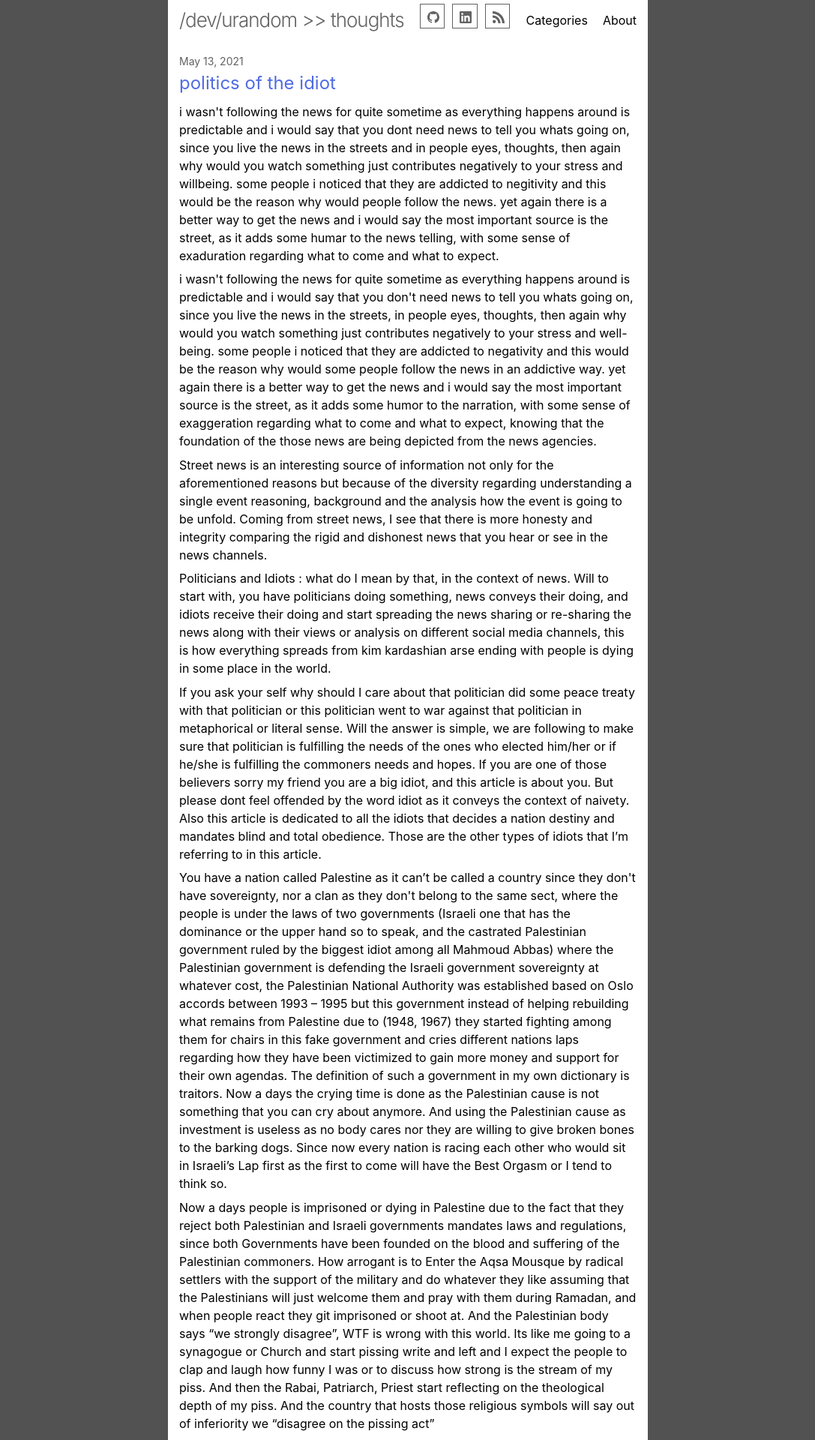
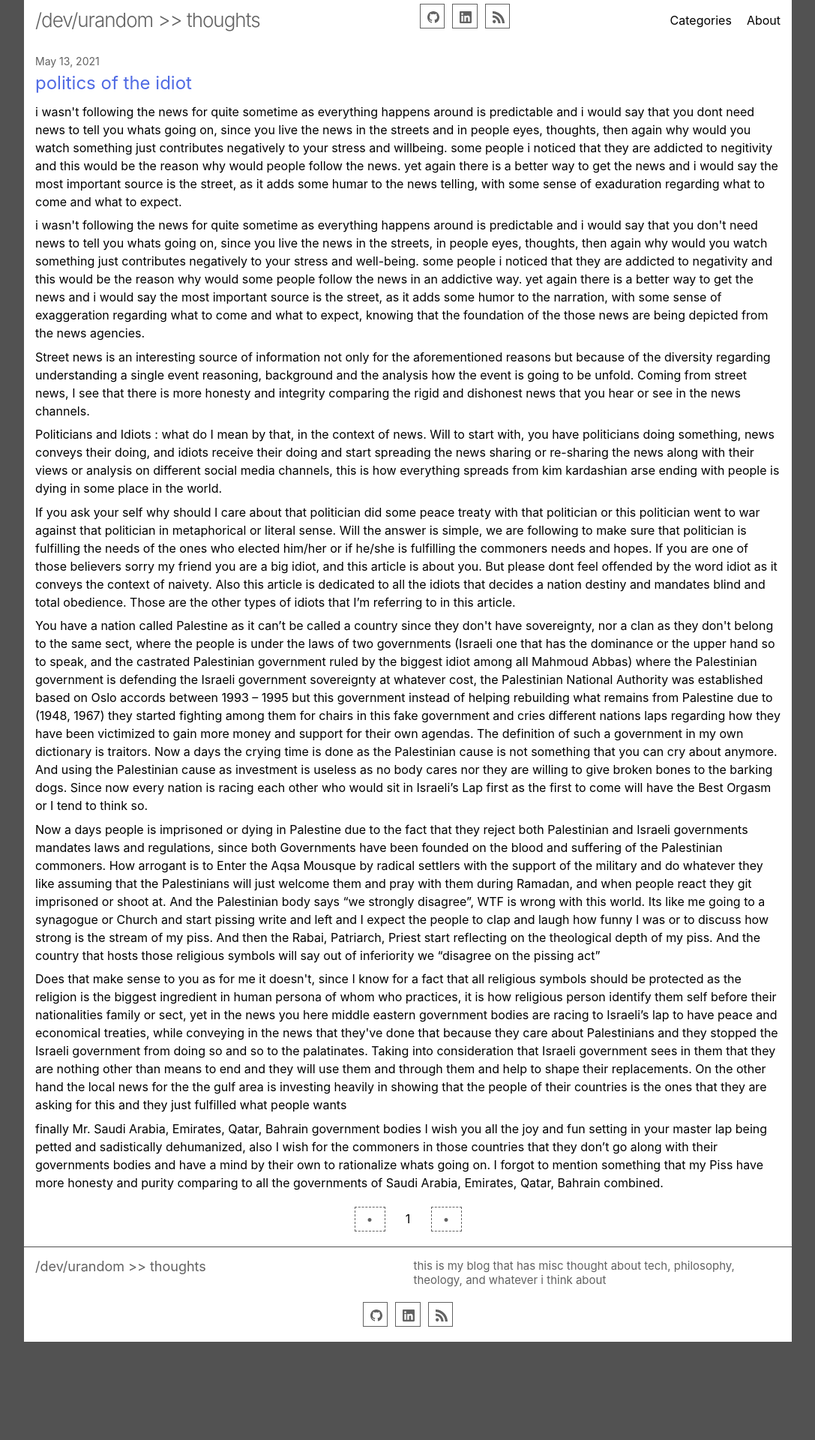
Before and after one commit to sghaida/sghaida.github.io, a Jekyll site: the page built from index.html, in a window 1280 px wide. Shown: the top 1920 px of the page at 75% size, without its empty margins (96-1183 px from the left). Built offline with Jekyll 4.4.1, drawn with Linux system fonts in a browser that asks for light colours; the list of posts is cut into pages by our own code; after the commit the page ends 1789 px from its top, so only the background shows below that.

Commit message:
finalize the article

```diff
--- a/_sass/site.scss
+++ b/_sass/site.scss
@@ -25,7 +25,7 @@ $spacing-unit:     15px;
 $table-text-align: left;
 
 // Width of the content area
-$content-width:    50%;
+$content-width:    1024px;
 
 $on-palm:          600px;
 $on-laptop:        700px;
```
